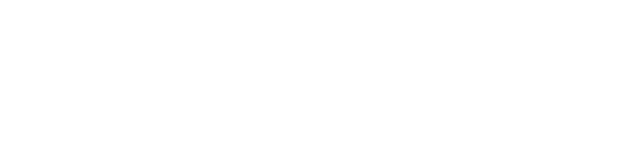
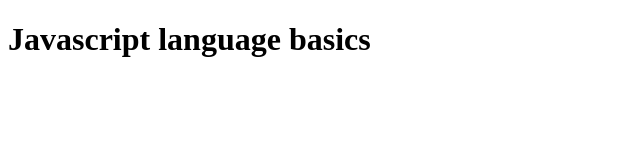
Before and after one commit to YudhaYuki/complete-JS, a plain HTML site: page 1-js-basics/index.html in a window 1280 px wide. Shown: the whole page, without its empty margins (0-640 px from the left). Drawn offline with Linux system fonts and the light colour scheme.

Commit message:
External JS file

```diff
--- a/1-js-basics/index.html
+++ b/1-js-basics/index.html
@@ -4,10 +4,10 @@
     <meta charset="UTF-8">
     <meta name="viewport" content="width=device-width, initial-scale=1.0">
     <meta http-equiv="X-UA-Compatible" content="ie=edge">
-    <title>Document</title>
+    <title>JavaScript Basic</title>
 </head>
 <body>
-
+    <h1>Javascript language basics</h1>
 
 <script src="script.js"></script>
 </body>
--- a/1-js-basics/script.js
+++ b/1-js-basics/script.js
@@ -0,0 +1 @@
+console.log('Hello World !');
```
